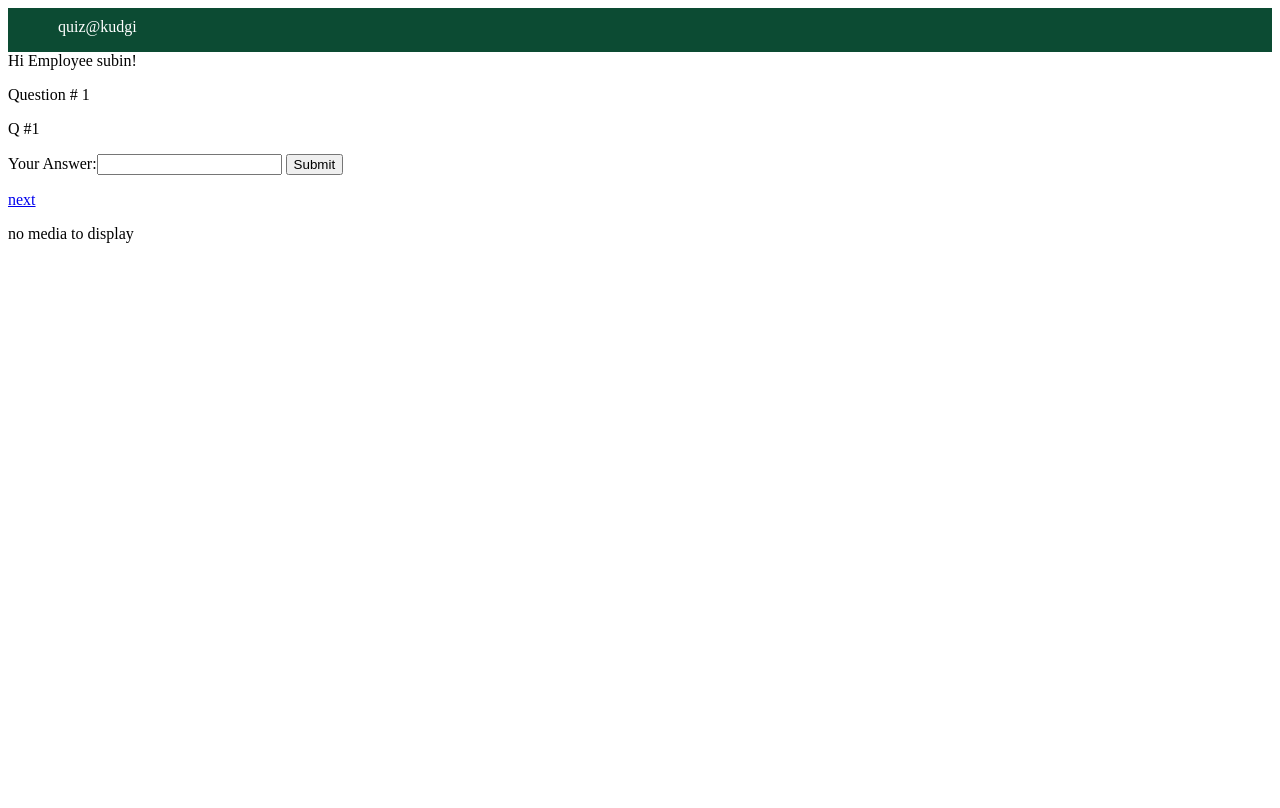
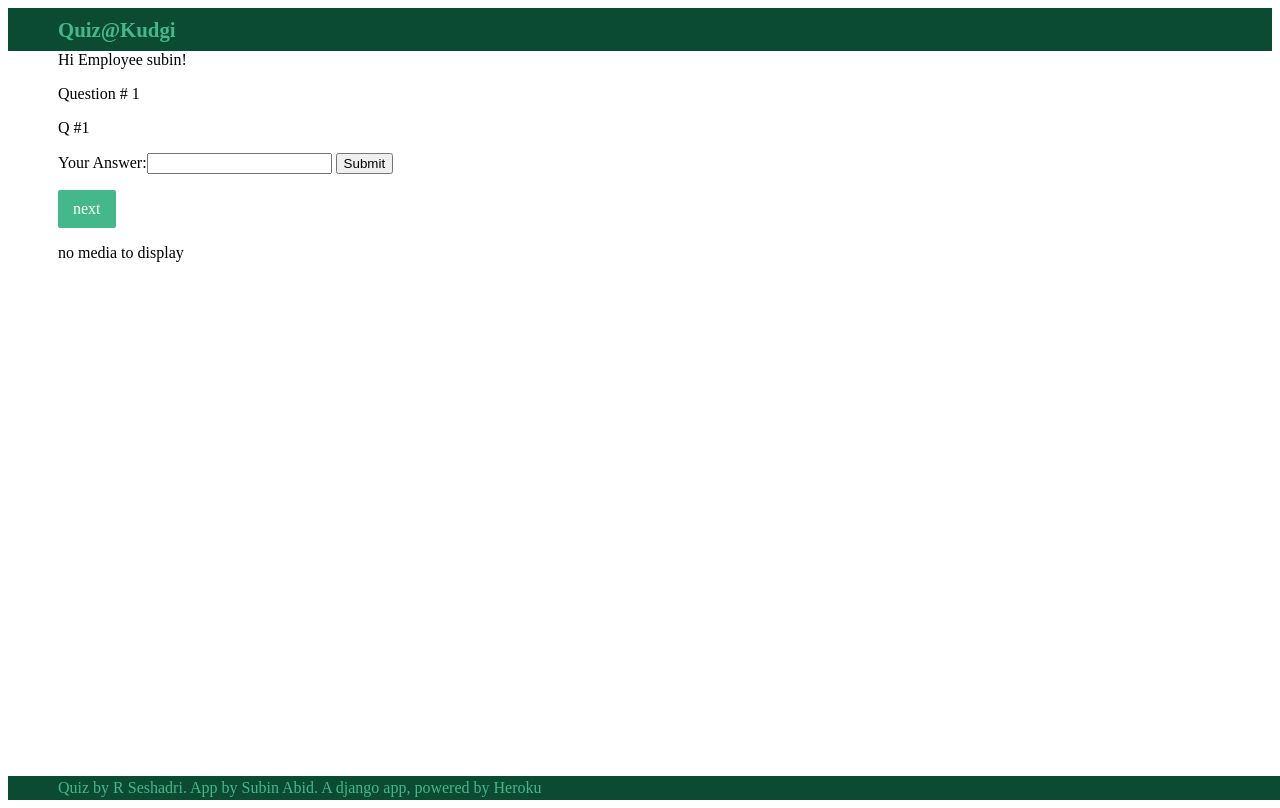
Before and after one commit to subinabid/Q, a Django app: page /quiz/1/ in a window 1280 px wide. Before the commit the page ends 243 px from the top, so only its background shows below. Run offline with Django 3.2, Linux system fonts and the light colour scheme; a user stored in the database is signed in; data comes from the database, SQL or seed files in the repository; both versions use the stored data as it was after the commit.

Commit message:
Basic Styling

```diff
--- a/quiz/static/quiz/css/main.css
+++ b/quiz/static/quiz/css/main.css
@@ -1,14 +1,36 @@
-html{
+html, body{
   height: 100%
 }
 
 .banner {
   background: #0C4B33;
   padding: 10px 0 6px;
-  color: #fff;
+  color: #44B78B;
+  width: 100%;
+  font-weight: 800;
+  font-size: 1.3rem
 }
 
 .container {
   margin: 0 auto;
-  padding: 0px 50px 10px 50px;
+  padding: 0px 50px 3px 50px;
 }
+
+.footer {
+  background: #0C4B33;
+  padding: 3px 0 0 0;
+  color: #44B78B;
+  width: 100%;
+  position: absolute;
+  bottom: 0;
+}
+
+.button {
+  background-color: #44B78B;
+  padding: 10px 15px;
+  border-radius: 2px;
+  color: #fff;
+  text-align: center;
+  text-decoration: none;
+  display: inline-block;
+}
--- a/quiz/templates/quiz/que.html
+++ b/quiz/templates/quiz/que.html
@@ -26,10 +26,9 @@
           {% endif %}
 
           {% if que_id == 1 %}
-            <p><a href="/quiz/{{que_id | add:"1" }}/">next</a></p>
+            <p><a href="/quiz/{{que_id | add:"1" }}/" class = "button">next</a></p>
           {% elif que_id < 4 %}
-            <p><a href="/quiz/{{que_id | add:"-1" }}/">previous</a></p>
-            <p><a href="/quiz/{{que_id | add:"1" }}/">next</a></p>
+            <p><a href="/quiz/{{que_id | add:"-1" }}/"  class = "button">previous</a> <a href="/quiz/{{que_id | add:"1" }}/"  class = "button">next</a></p>
           {% else %}
             <p>Thank you for taking the test <a href="{% url 'logout' %}">click here </a> to exit</p>
           {% endif %}
--- a/quiz/templates/quiz/quiz.html
+++ b/quiz/templates/quiz/quiz.html
@@ -4,13 +4,13 @@
 
 {% block content %}
 {% if user.is_authenticated %}
-  Hi Employee {{ user.username }}!
+  <p>Hi Employee {{ user.username }}!</p>
   <p>you have successfully logged in</p>
   <p>Questions will be displayed to you one after the other</p>
   <p>You can answer them or skip the question and proceed to the next question </p>
   <p>Youy can come back to an unanswered question later</p>
   <p>You may proceed to <a href="1">question 1</a></p>
-  <p><a href="{% url 'logout' %}">logout</a></p>
+  <p><a href="{% url 'logout' %}" class="button">logout</a></p>
 {% else %}
   <p>unauthorised access</p>
 
--- a/templates/base.html
+++ b/templates/base.html
@@ -8,15 +8,21 @@
 </head>
 <body>
 
-  <div class="banner">
-    <div class="container">
-        quiz@kudgi
-    </div>
+<div class="banner">
+  <div class="container">
+      Quiz@Kudgi
   </div>
+</div>
 
-  <main>
-    {% block content %}
-    {% endblock %}
-  </main>
+<div class="container">
+  {% block content %}{% endblock %}
+</div>
+
+<div class="footer">
+  <div class="container">
+    Quiz by R Seshadri. App by Subin Abid.  A django app, powered by Heroku
+  </div>
+</div>
+
 </body>
 </html>
--- a/templates/home.html
+++ b/templates/home.html
@@ -10,7 +10,8 @@
   <p><a href="{% url 'logout' %}">logout</a></p>
 {% else %}
   <p>Hello!</p>
+  <p>Welcome to NTPC Kudgi's monthly quiz program </p>
   <p>You may please login to take the quiz</p>
-  <a href="{% url 'login' %}">login</a>
+  <a href="{% url 'login' %}" class="button">login</a>
 {% endif %}
 {% endblock %}
```
Also changed, not shown: db.sqlite3.
